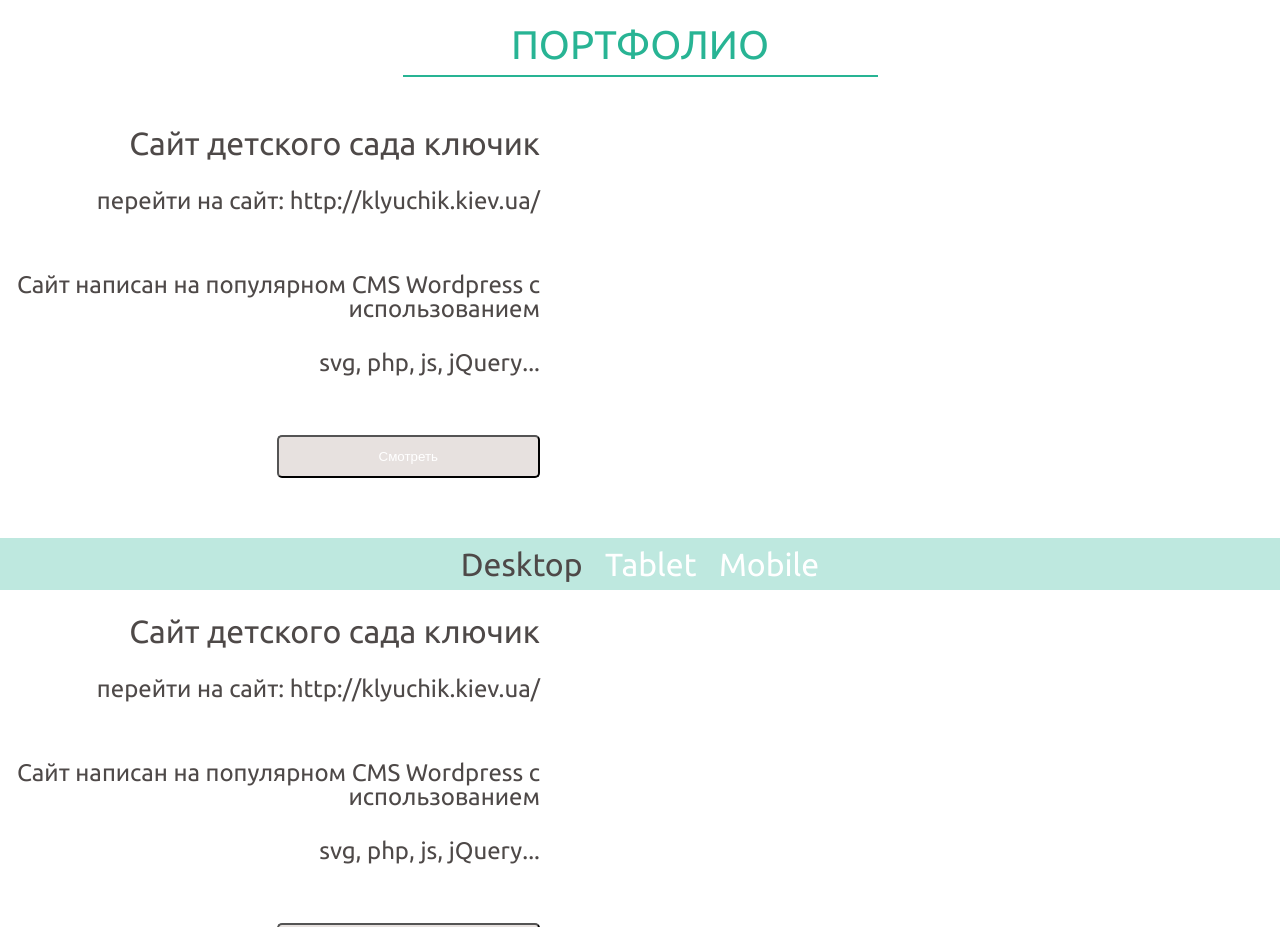
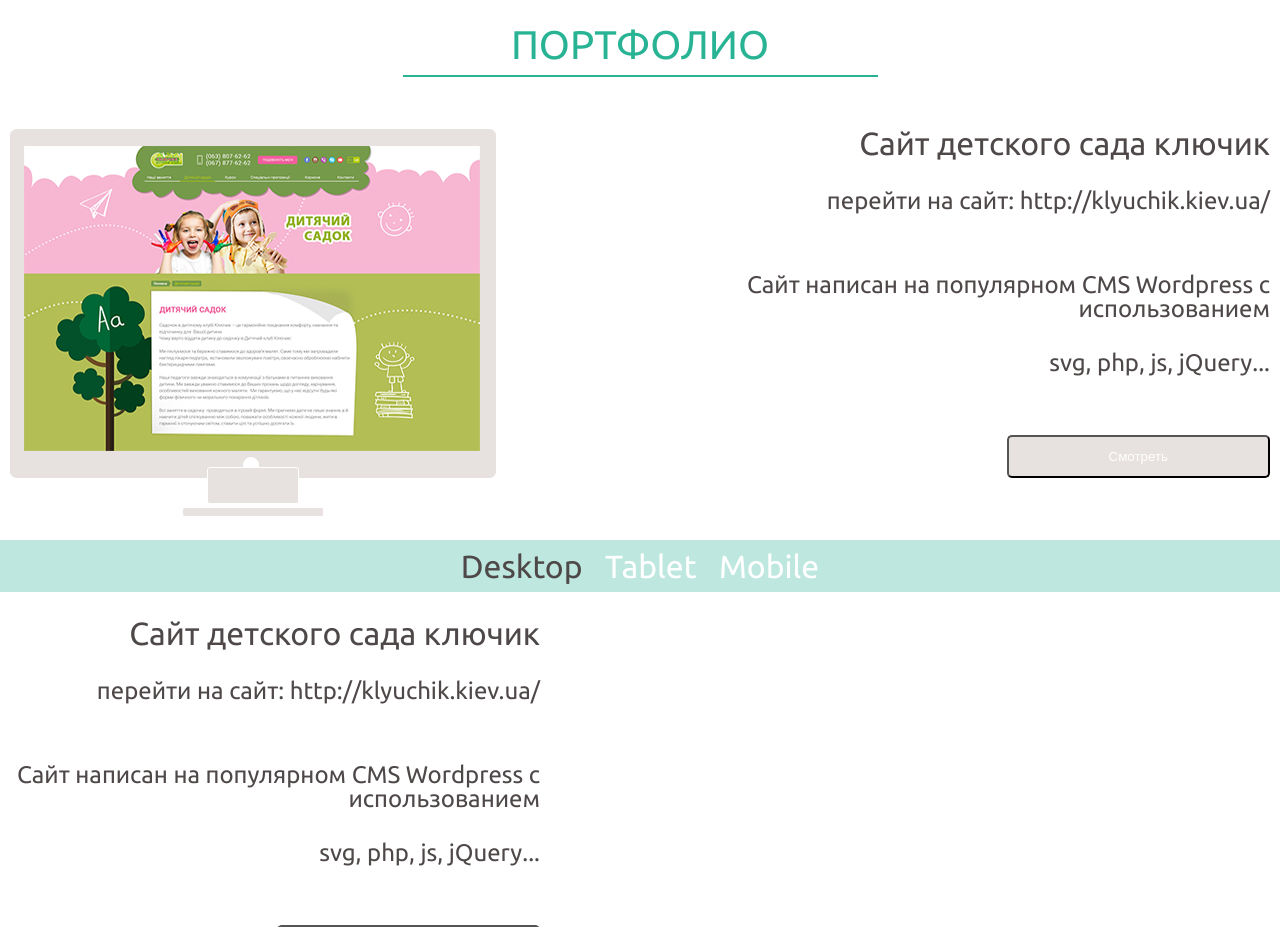
Before and after one commit to Sergii-Lan/web-depelop, a website: page index.html in a window 1280 px wide. Shown: the part 1000-1927 px from the top of the page. Drawn offline with nearby package versions, Linux system fonts and the light colour scheme.

Commit message:
main-page

```diff
--- a/gruntfile.js
+++ b/gruntfile.js
@@ -38,7 +38,6 @@ module.exports = function(grunt) {
     });
 
     // плагіни для використання
-    grunt.loadNpmTasks('grunt-contrib-concat');
     grunt.loadNpmTasks('grunt-contrib-sass');
     grunt.loadNpmTasks('grunt-contrib-watch');
     grunt.loadNpmTasks('grunt-contrib-uglify');
--- a/src/scss/style-main.scss
+++ b/src/scss/style-main.scss
@@ -346,7 +346,7 @@ a {
   margin-top: 25px;
   padding: 0 10px 50px 10px;
   .portfolio-desktop {
-    .active {
+    &.active {
       display: block;
     }
     position: relative;
```
Also changed, not shown: dist/css/style-main.css, 1 other file.
